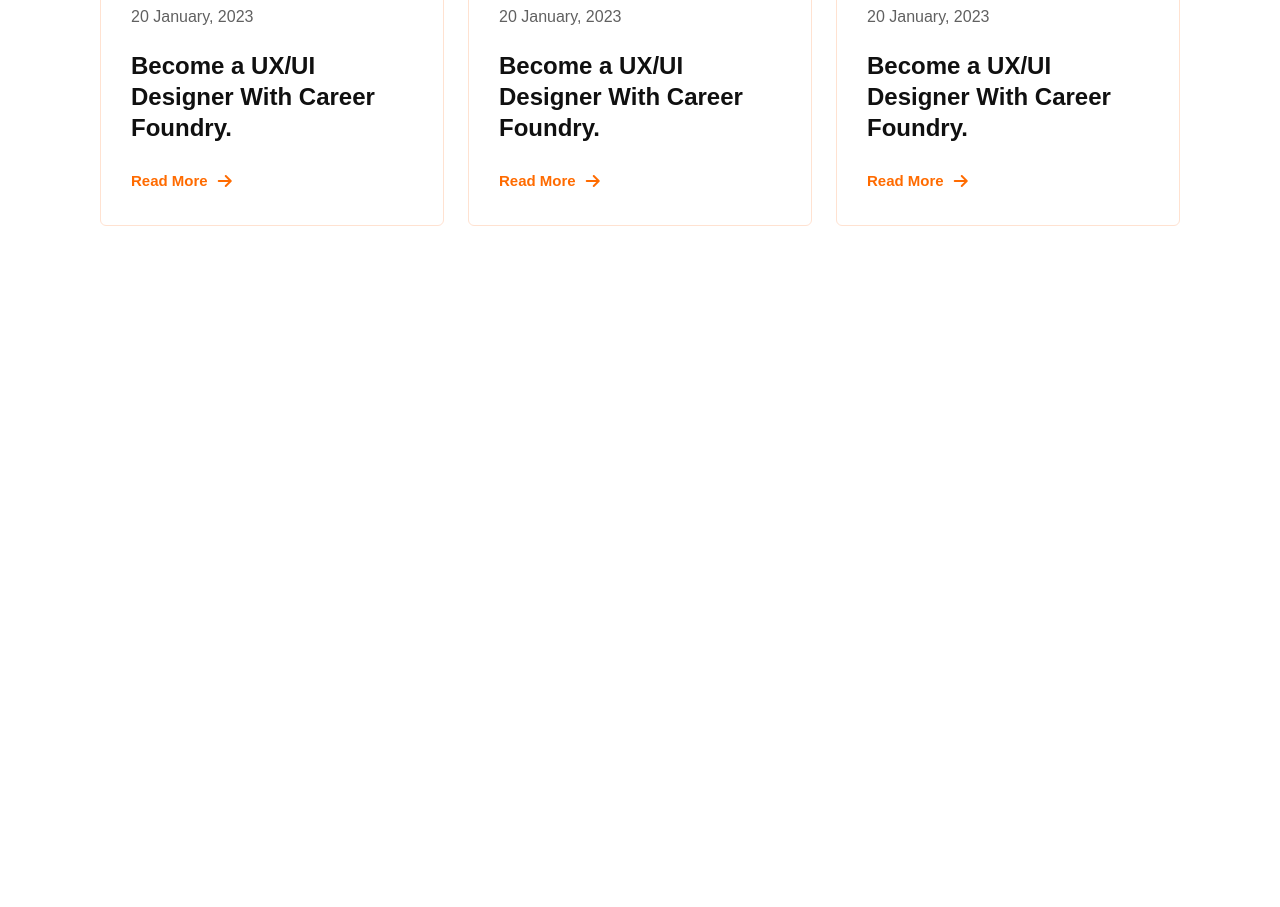
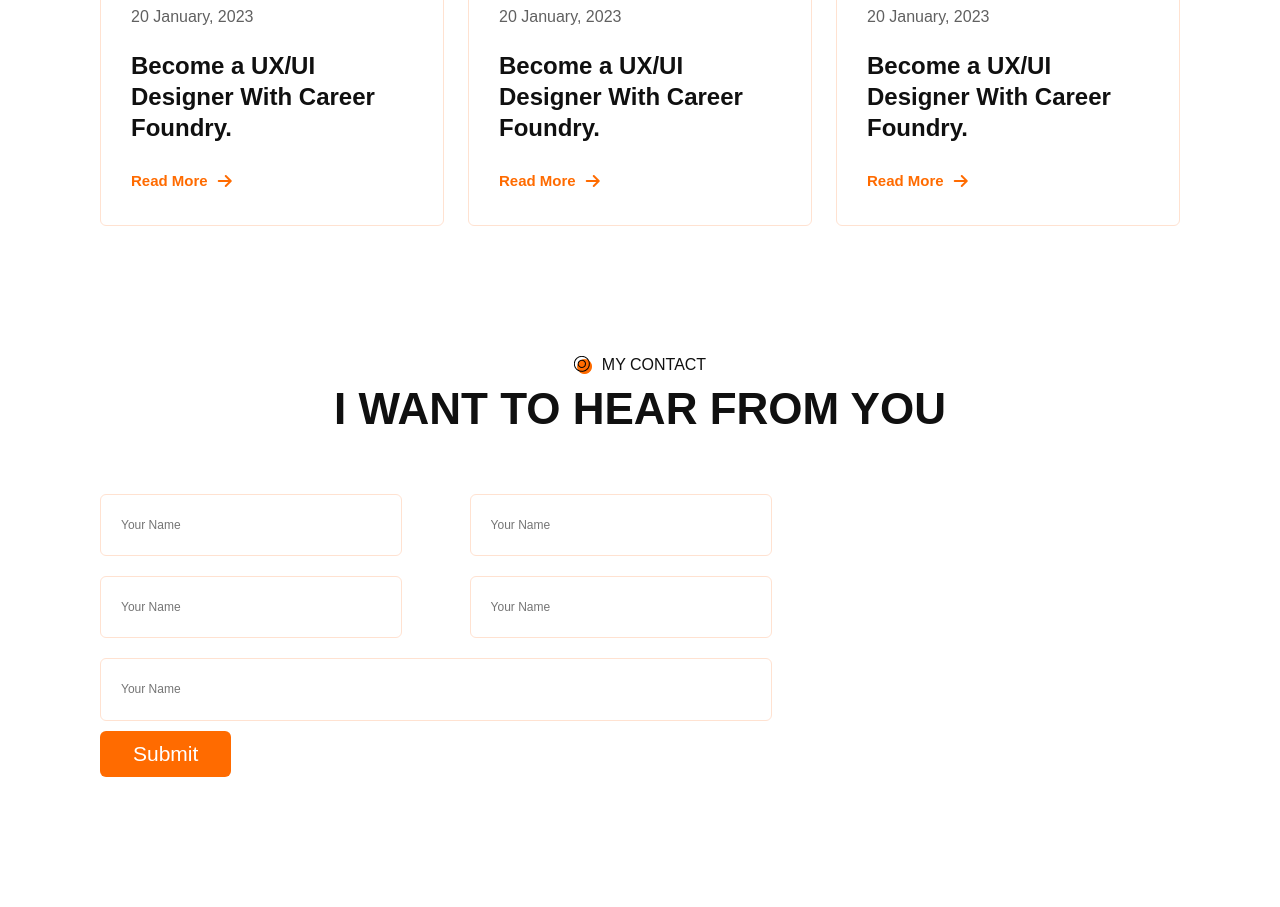
Before and after one commit to chadnitalukder2/Poortfolio-css, a website: page index.html in a window 1280 px wide. Shown: the part 5838-6745 px from the top of the page. Before the commit the page ends 6129 px from the top, so only its background shows below. Drawn offline with Linux system fonts and the light colour scheme.

Commit message:
my-contACT

```diff
--- a/index.html
+++ b/index.html
@@ -25,7 +25,7 @@
             <li><a href="#">Resume</a></li>
             <li><a href="#">Protfolio</a></li>
             <li><a href="#">Testimonial</a></li>
-            <li><a href="#">Blog</a></li>
+            <li><a href="#blog">Blog</a></li>
           </ul>
         </div>
         <div class="navbar__contact">
@@ -468,7 +468,7 @@
       </div>
       <!-- Protfolio end -->
       <!-- blog start -->
-      <section class="blog">
+      <section class="blog" id="blog">
         <div class="container">
           <div class="heading">
             <div class="sub-heading">
@@ -527,6 +527,51 @@
         </div>
       </section>
       <!-- blog end -->
+      <!-- Contact start -->
+      <div class="contact">
+        <div class="container">
+          <div class="heading">
+            <div class="sub-heading">
+              <img src="./img/orangeDot.png" alt="orange">
+              <p>My Contact</p>
+            </div>
+            <h2>I WANT TO HEAR FROM YOU</h2>
+          </div>
+          <div class="home">
+            <div class="home-left">
+              <form>
+                <div class="box-1">
+                  <input type="text" class="name" placeholder="Your Name">
+                </div>
+
+                <div class="box-1">
+                  <input type="text" class="name" placeholder="Your Name">
+                </div>
+                <div class="box-1">
+                  <input type="text" class="name" placeholder="Your Name">
+                </div>
+                <div class="box-1">
+                  <input type="text" class="name" placeholder="Your Name">
+                </div>
+                <div class="box-1 text-area">
+                  <input type="text" class="name" placeholder="Your Name">
+                </div>
+                <button type="submit" class="submit-btn">
+                  <span>Submit</span>
+                </button>
+              </form>
+            </div>
+            <div class="home-right">
+              <div class="mzrgin">
+                <div class="items-1">
+
+                </div>
+              </div>
+            </div>
+          </div>
+        </div>
+      </div>
+      <!-- Contact end -->
       </div>
   </body>
 </html>
--- /dev/null
+++ b/sass/components/_contact.scss
@@ -0,0 +1,125 @@
+.contact {
+  padding: 65px 0px 130px 0px;
+  .container {
+    padding: 0 100px;
+    .heading {
+      text-align: center;
+      .sub-heading {
+        display: flex;
+        justify-content: center;
+        margin-bottom: 10px;
+        p {
+          font-size: 16px;
+          color: var(--black-color);
+          text-transform: uppercase;
+          padding-left: 10px;
+        }
+      }
+      h2 {
+        font-size: 44px;
+        font-weight: 700;
+        color: var(--black-color);
+      }
+    }
+    .home {
+      margin-top: 50px;
+      display: flex;
+      justify-content: space-between;
+      align-items: flex-start;
+      gap: 24px;
+      .home-left {
+        flex-basis: 70%;
+        form {
+          display: flex;
+          width: 100%;
+          justify-content: space-between;
+          flex-wrap: wrap;
+
+          .box-1 {
+            flex-basis: 45%;
+            gap: 5%;
+            margin: 10px 0;
+            input {
+              padding: 20px;
+              border: 1px solid #ffe2d1;
+              border-radius: 6px;
+              line-height: 1.7em;
+              width: 100%;
+              font-size: 12px;
+              font-weight: 400;
+
+              &:focus-visible {
+                outline: none;
+                color: var(--black-color);
+                border-color: #86b7fe;
+                outline: 0;
+                box-shadow: 0 0 0 0.25rem rgba(255, 107, 0, 0.2);
+              }
+            }
+          }
+          .text-area {
+            flex-basis: 100%;
+          }
+          .submit-btn {
+            position: relative;
+            overflow: hidden;
+            color: #fff;
+            padding: 10px 32px;
+            background-color: var(--orange-color);
+            border-radius: 6px;
+            font-size: 21px;
+            font-weight: 500;
+            text-transform: capitalize;
+            border: 1px solid transparent;
+            transition: all 0.3s;
+
+            span {
+              position: relative !important;
+              z-index: 1 !important;
+            }
+
+            &::before {
+              content: "";
+              position: absolute;
+              top: 0;
+              right: 100%;
+              width: 100%;
+              height: 100%;
+              background-color: var(--black-color);
+              visibility: hidden;
+              transition: all 1s ease;
+            }
+            &::after {
+              content: "";
+              position: absolute;
+              top: 0;
+              left: 100%;
+              width: 100%;
+              height: 100%;
+              background-color: var(--black-color);
+              visibility: hidden;
+              transition: all 1s ease;
+            }
+            &:hover {
+              color: #fff;
+              &::before {
+                visibility: visible;
+                transform: rotate(0deg);
+                right: 0;
+              }
+              &::after {
+                visibility: visible;
+                transform: rotate(0deg);
+                left: 0;
+              }
+            }
+          }
+        }
+      }
+      .home-right {
+        flex-basis: 40%;
+        background-color: navy;
+      }
+    }
+  }
+}
--- a/sass/main.scss
+++ b/sass/main.scss
@@ -18,3 +18,4 @@
 @import "./components/resume";
 @import "./components/portfolio";
 @import "./components/blog";
+@import "./components/contact";
```
Also changed, not shown: css/style.css.
